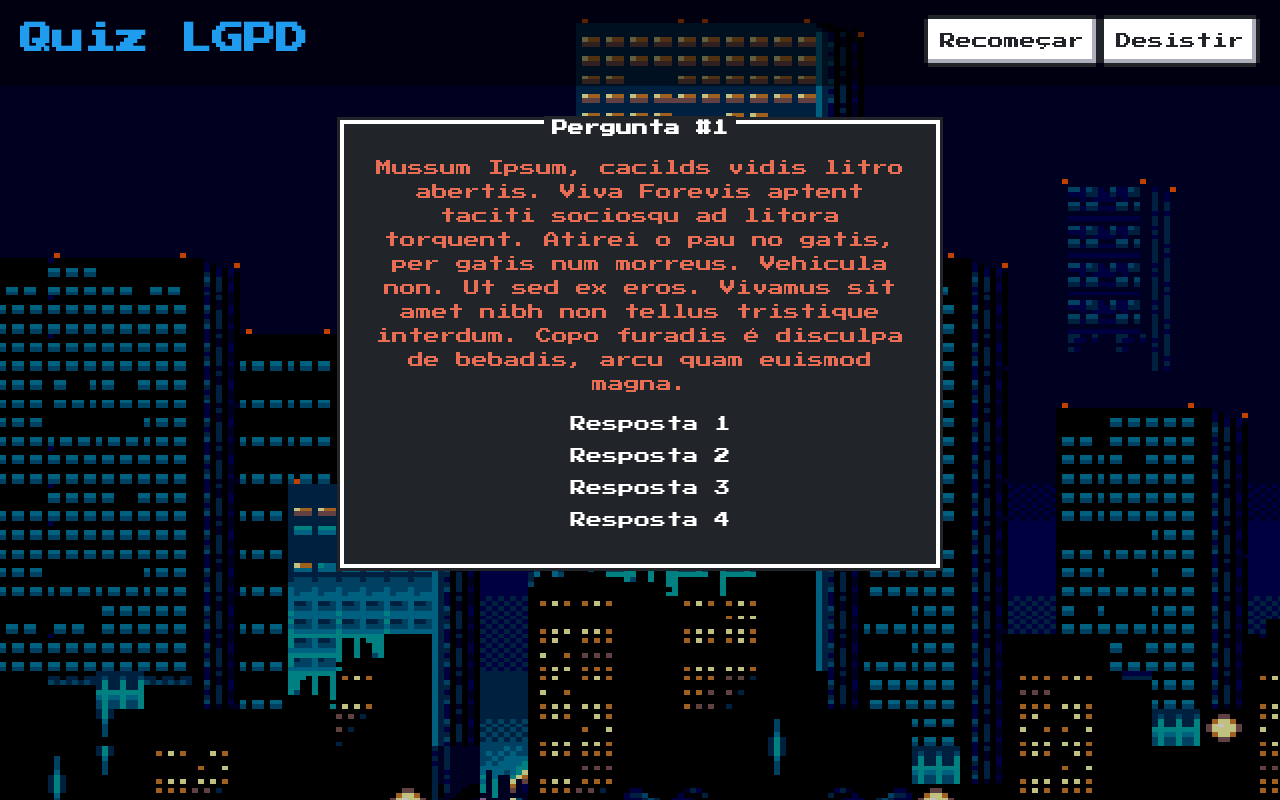
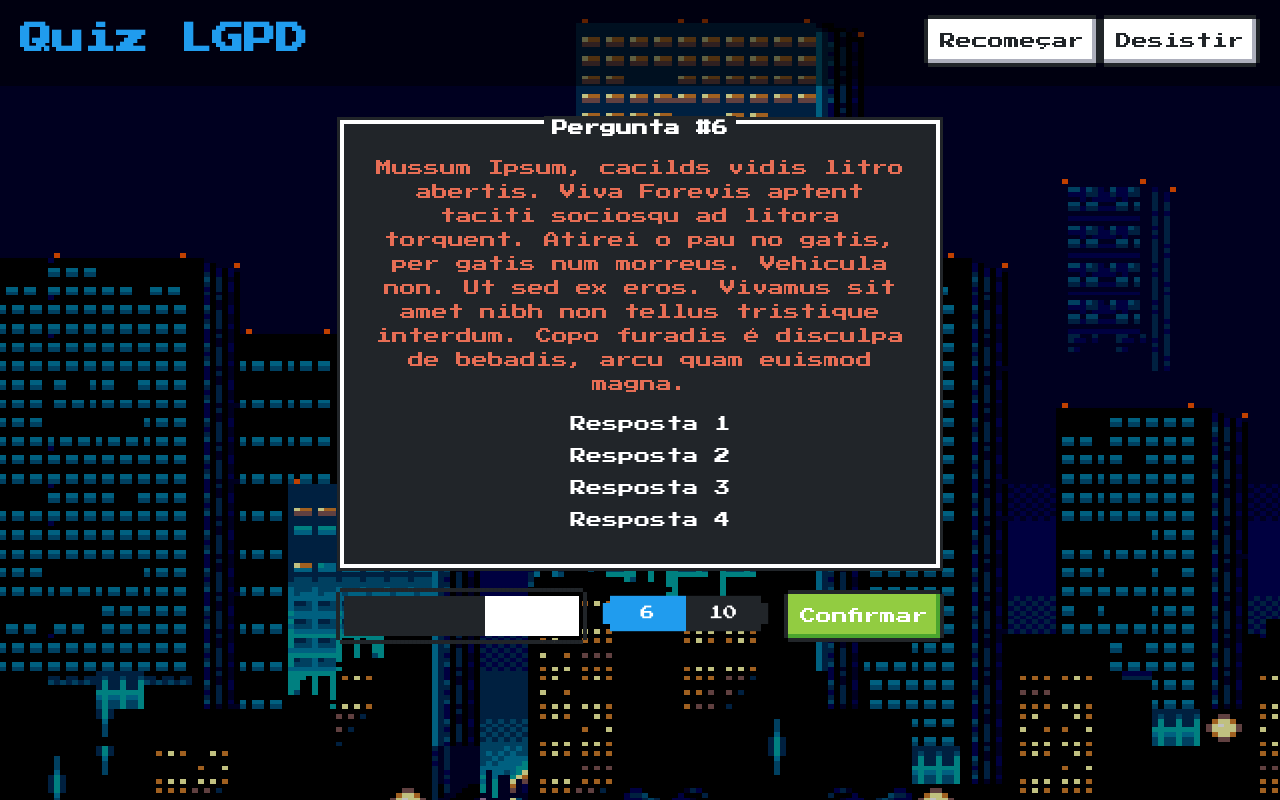
Before and after one commit to gabrielcilico/aep-lgpd, a Vue app: page /game in a window 1280 px wide. Built offline with nearby package versions, Linux system fonts and the light colour scheme.

Commit message:
Adicionado barra de controle

```diff
--- a/src/components/QuestionCard.vue
+++ b/src/components/QuestionCard.vue
@@ -1,13 +1,23 @@
 <template>
+  <div>
     <div class="nes-container is-dark with-title is-centered card">
       <h1 class="title">Pergunta #{{ questionNumber }}</h1>
       <p class="nes-text is-error">{{ question }}</p>
 
       <div v-for="answer in answers" :key="answer.id">
         <label>
-        <input type="radio" class="nes-radio" name="answer" checked />
+          <input type="radio" :id="answer.id" class="nes-radio" name="answer" />
           <span>{{ answer.title }}</span>
         </label>
+      </div>
+    </div>
+    <div class="controller-group">
+      <progress class="nes-progress is-small" :value="questionNumber * 10" max="100"></progress>
+      <div class="nes-badge is-splited">
+        <span class="is-primary">{{ questionNumber }}</span>
+        <span class="is-dark">10</span>
+      </div>
+      <button type="button" class="nes-btn is-success" id="confirm">Confirmar</button>
     </div>
   </div>
 </template>
@@ -28,15 +38,42 @@ export default {
         {
           id: 2,
           title: "Resposta 2"
+        },
+        {
+          id: 3,
+          title: "Resposta 3"
+        },
+        {
+          id: 4,
+          title: "Resposta 4"
+        },
+        {
+          id: 5,
+          title: "Resposta 5"
         }
       ]
     }
+  },
+  methods: {
+    buttonController() {},
+    answerController() {
+      let valor = document.querySelector('input[name="answer"]:checked').value;
+      console.log(valor);
     }
+  },
+  mounted() {}
 };
 </script>
 
-<style>
-.card {
-  max-width: 600px;
+<style scoped>
+.controller-group {
+  display: flex;
+  justify-content: space-between;
+  color: white;
+  align-items: center;
+  margin-top: 20px;
+}
+.controller-group progress {
+  max-width: 40%;
 }
 </style>
--- a/src/views/Game.vue
+++ b/src/views/Game.vue
@@ -21,7 +21,7 @@ export default {
   data() {
     return {
       question: {
-        number: 1,
+        number: 6,
         question:
           "Mussum Ipsum, cacilds vidis litro abertis. Viva Forevis aptent taciti sociosqu ad litora torquent. Atirei o pau no gatis, per gatis num morreus. Vehicula non. Ut sed ex eros. Vivamus sit amet nibh non tellus tristique interdum. Copo furadis é disculpa de bebadis, arcu quam euismod magna.",
         answers: [
```
Lines whose indentation alone changed are shown as unchanged.
